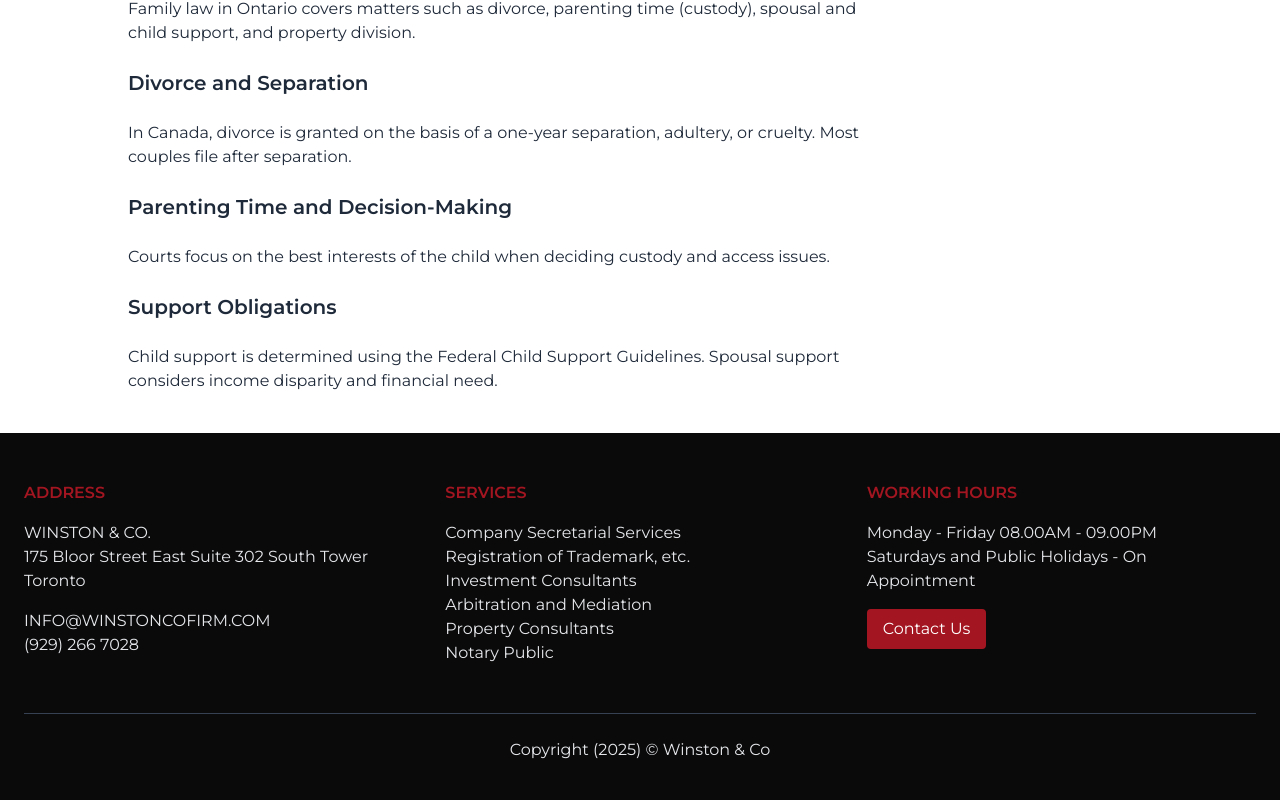
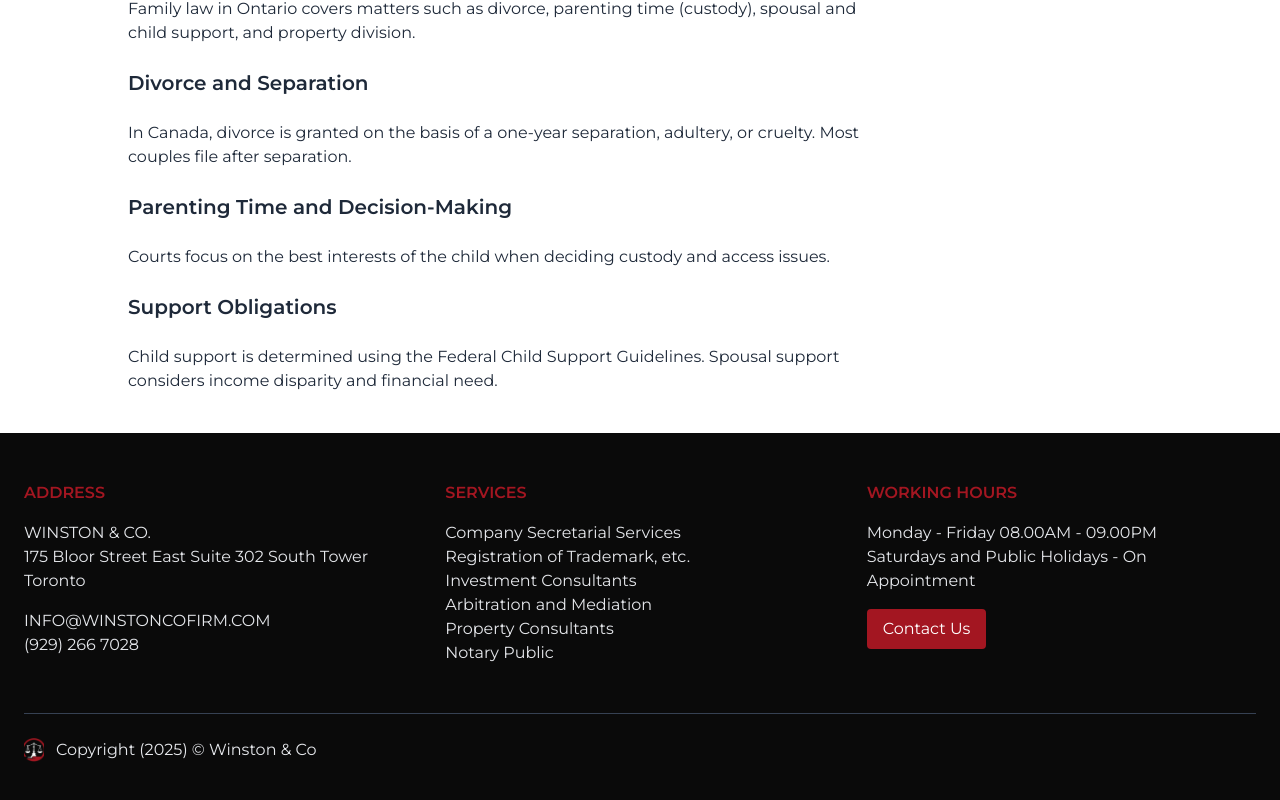
Before and after one commit to ike-nanino/winston, a Next.js app: page /perspectives in a window 1280 px wide. Shown: the part 3871-4671 px from the top of the page. Built offline with nearby package versions, Linux system fonts and the light colour scheme.

Commit message:
Add footer logo and update sitemap configuration; remove old sitemap file

```diff
--- a/components/Footer.tsx
+++ b/components/Footer.tsx
@@ -1,3 +1,4 @@
+import Image from 'next/image';
 import Link from 'next/link'
 
 
@@ -46,7 +47,14 @@ export default function Footer() {
         </div>
 
         {/* Footer Bottom */}
-        <div className="border-t border-gray-700 mt-12 pt-6 text-center">
+        <div className="border-t border-gray-700 mt-12 pt-6 flex text-center mx-auto">
+            <Image
+                      src="/images/winston2i.png"
+                      width={20}
+                      height={20}
+                      alt="logo"
+                      className="object-cover mr-3"
+                    />
           <p>Copyright (2025) © Winston & Co </p>
         </div>
       </footer>
--- /dev/null
+++ b/next-sitemap.config.ts
@@ -0,0 +1,5 @@
+@type {import('next-sitemap').IConfig} */
+module.exports = {
+  siteUrl: 'https://winstoncofirm.com', // replace with your actual domain
+  generateRobotsTxt: true,
+};
--- a/package.json
+++ b/package.json
@@ -5,6 +5,7 @@
   "scripts": {
     "dev": "next dev --turbopack",
     "build": "next build",
+    "postbuild": "next-sitemap",
     "start": "next start",
     "lint": "next lint"
   },
```
Also changed, not shown: 1 other file (tests, documents, lock files or other folders).
